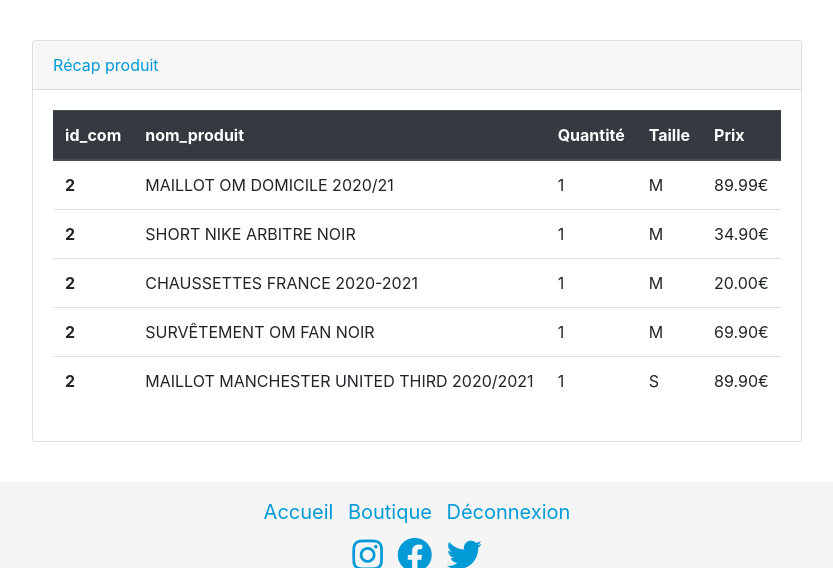
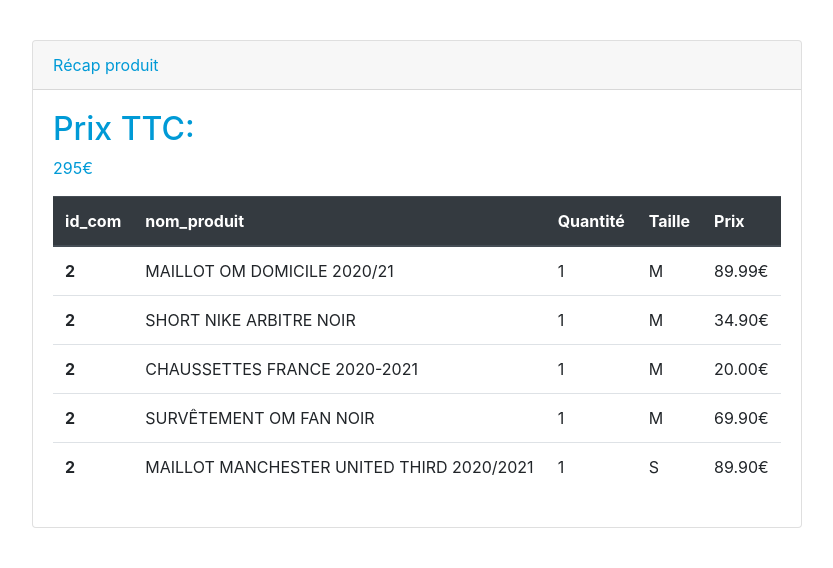
Before and after one commit to kevin-zimmermann/boutique, a PHP site: page /profil_commande_view.php?commande_id=2 in a window 1280 px wide. Shown: the part 190-758 px from the top of the page, without its empty margins (223-1056 px from the left). Run offline with PHP 8.4, Linux system fonts and the light colour scheme; a user stored in the database is signed in; data comes from the database, SQL or seed files in the repository; some web fonts are replaced.

Commit message:
add price tot

```diff
--- a/profil_commande_view.php
+++ b/profil_commande_view.php
@@ -35,10 +35,10 @@ if (!isset($_SESSION['id'])) {
 <main>
     <div class="container">
         <div class="row justify-content-center">
-                <div class="card">
-                    <div class="card-header">Récap produit</div>
-                    <div class="card-body">
-                        <div class="table-responsive">
+            <div class="card">
+                <div class="card-header">Récap produit</div>
+                <div class="card-body">
+                    <div class="table-responsive">
                         <table class="table">
                             <thead class="thead-dark">
                             <tr>
@@ -60,8 +60,12 @@ if (!isset($_SESSION['id'])) {
                                 </tr>
                             <?php } ?>
                             </tbody>
+                            <div class="print-price">
+                                <h2>Prix TTC:</h2>
+                                <p><?php echo $commande->priceCommande()[0]['prix']?>€</p>
+                            </div>
                         </table>
-                        </div>
+
                     </div>
                 </div>
             </div>
--- a/src/Base/commande.php
+++ b/src/Base/commande.php
@@ -19,6 +19,11 @@ class commande extends DataBase
                                     WHERE  d.adresse_id = c.adresse_id AND c.utilisateur_id = u.id'
         )->fetchAll(PDO::FETCH_ASSOC);
     }
+    public function priceCommande(){
+        return $this->query('SELECT prix FROM commandes WHERE commande_id = ?',[
+            $_GET['commande_id']
+        ])->fetchAll(PDO::FETCH_ASSOC);
+    }
 
 
 
```
